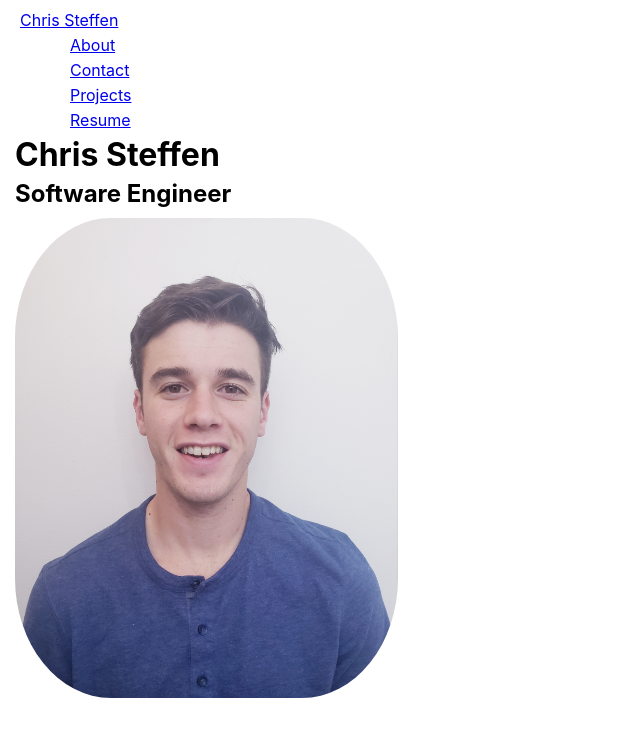
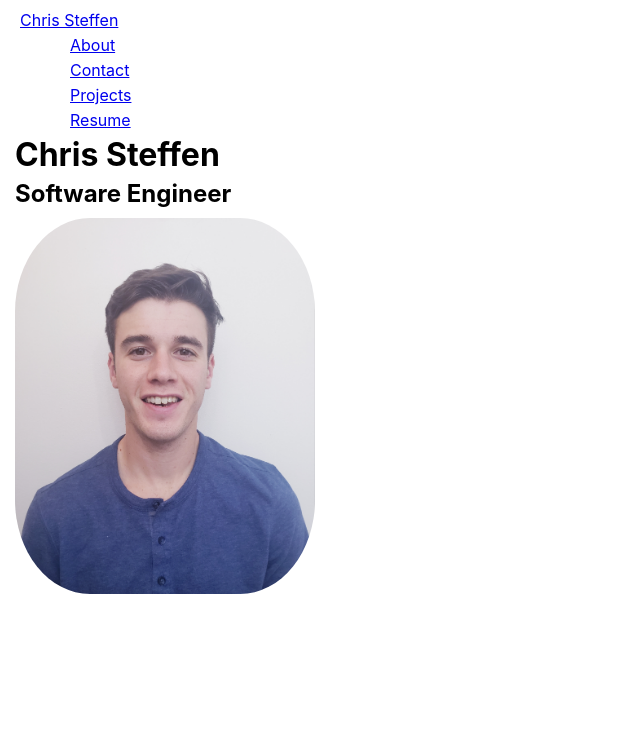
Before and after one commit to chrsteffen1/portfolio, a React (Create React App) app: page / in a window 1280 px wide. Shown: the top 736 px of the page, without its empty margins (0-640 px from the left). Built offline with nearby package versions, Linux system fonts and the light colour scheme.

Commit message:
change photo css

```diff
--- a/src/pages/Home/Home.module.css
+++ b/src/pages/Home/Home.module.css
@@ -2,7 +2,6 @@
   margin: 5px
 }
 .image{
-  height: 60vh;
-  width: auto;
+  max-width: 300px;
   border-radius: 25%;
 }
```
